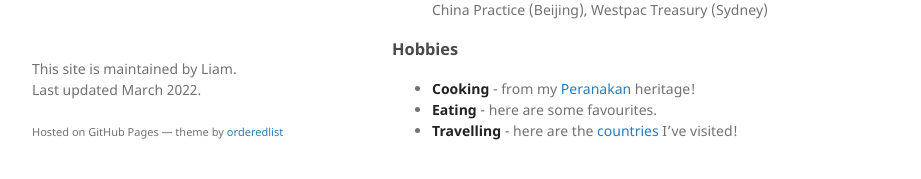
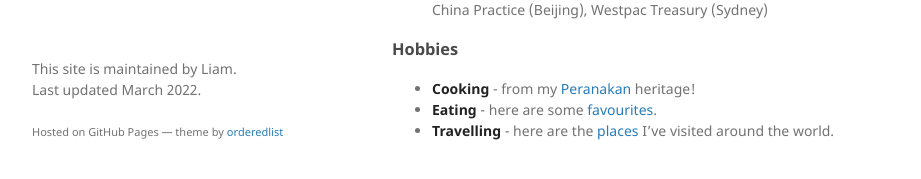
Before and after one commit to ltk2118/home, a Jekyll site: the page built from index.md, in a window 1280 px wide and 900 px high, scrolled down 585 px. Shown: the part 689-868 px from the top of the window, without its empty margins (178-1099 px from the left). Built offline with Jekyll 4.4.1, drawn with Linux system fonts in a browser that asks for light colours; our own code applies the rules of GitHub Pages for plain Markdown files.

Commit message:
update index.md and food.md

```diff
--- a/index.md
+++ b/index.md
@@ -50,5 +50,5 @@ I'm a Columbia [SIPA](https://www.sipa.columbia.edu/)-[QMSS](https://www.qmss.co
 ### Hobbies
 
 * **Cooking** - from my [Peranakan](https://en.wikipedia.org/wiki/Peranakan_cuisine#:~:text=Peranakan%20cuisine%20or%20Nyonya%20cuisine,inter%2Dmarrying%20with%20local%20Malays.&text=The%20cuisine%20combines%20Chinese%2C%20Malay,South%20Indian%2C%20and%20other%20influences.) heritage!
-* **Eating** - here are some favourites.
-* **Travelling** - here are the [countries](subpages/places.md) I've visited!
+* **Eating** - here are some [favourites](subpages/places.md).
+* **Travelling** - here are the [places](subpages/places.md) I've visited around the world.
```
Also changed, not shown: subpages/food.md (added, +35 -0 lines).
